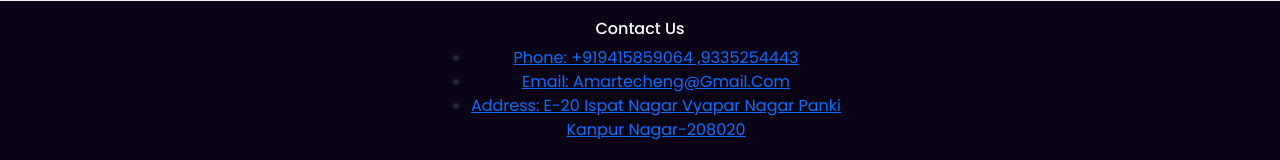
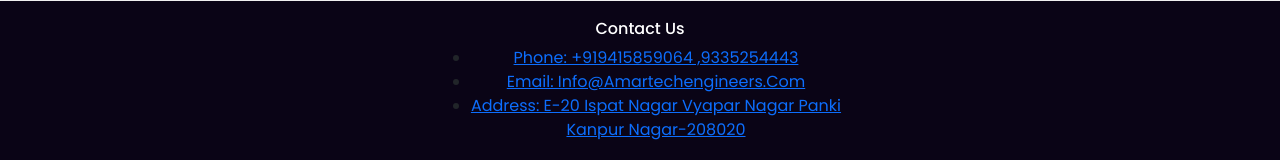
Before and after one commit to EnggAmartech/AmarTech, a React (Create React App) app: page / in a window 1280 px wide. Shown: the part 678-838 px from the top of the page. Built offline with nearby package versions, Linux system fonts and the light colour scheme.

Commit message:
Update Footer.js

```diff
--- a/src/components/Footer.js
+++ b/src/components/Footer.js
@@ -22,7 +22,7 @@
     <Col md="4" className="footer-contact">
       <h3>Contact Us</h3>  <ul>
         <li><a href="#">Phone: +919415859064 ,9335254443</a></li>
-         <li><a href="Amartecheng@gmail.com">Email: Amartecheng@gmail.com</a></li>
+         <li><a href="info@amartechengineers.com">Email: info@amartechengineers.com</a></li>
          <li><a href="#">Address: E-20 Ispat Nagar Vyapar Nagar Panki <br></br>Kanpur Nagar-208020</a></li>  </ul>
     </Col>
     <Col md="4" className="footer-body">
```
